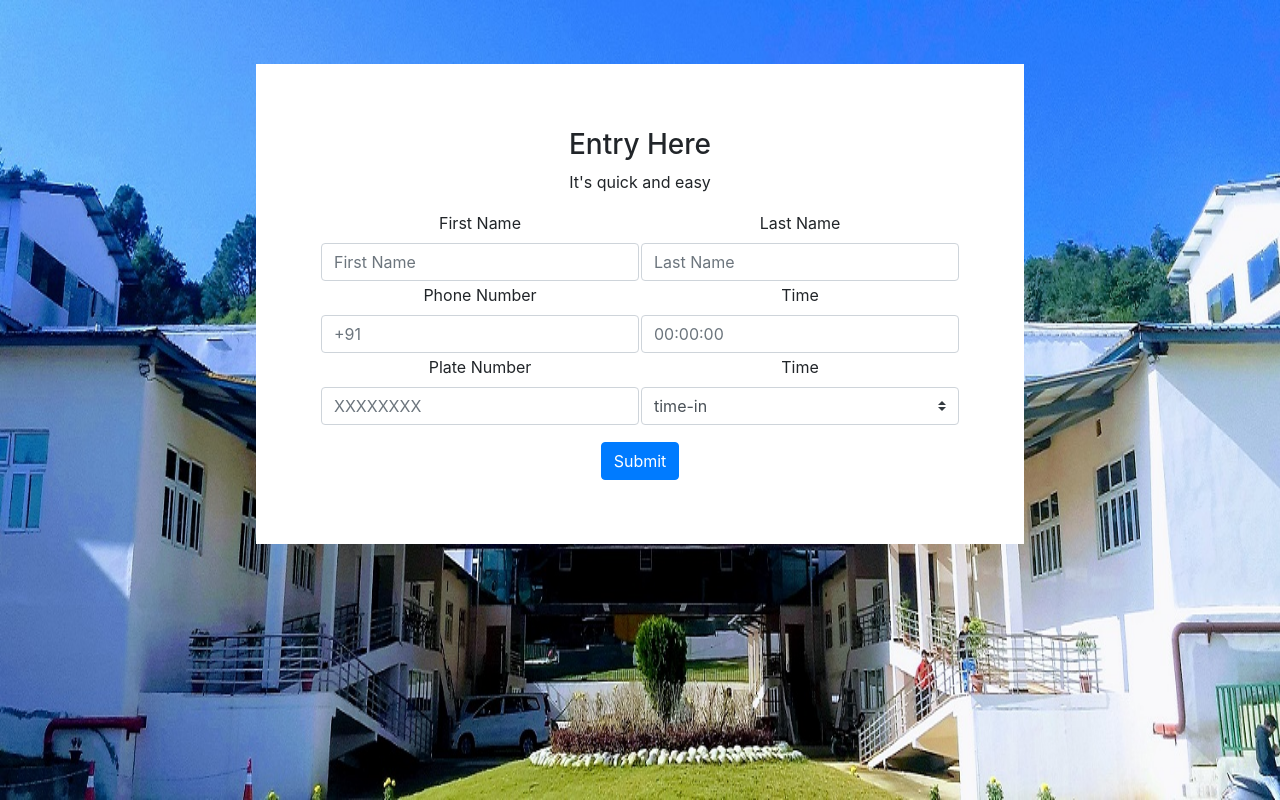
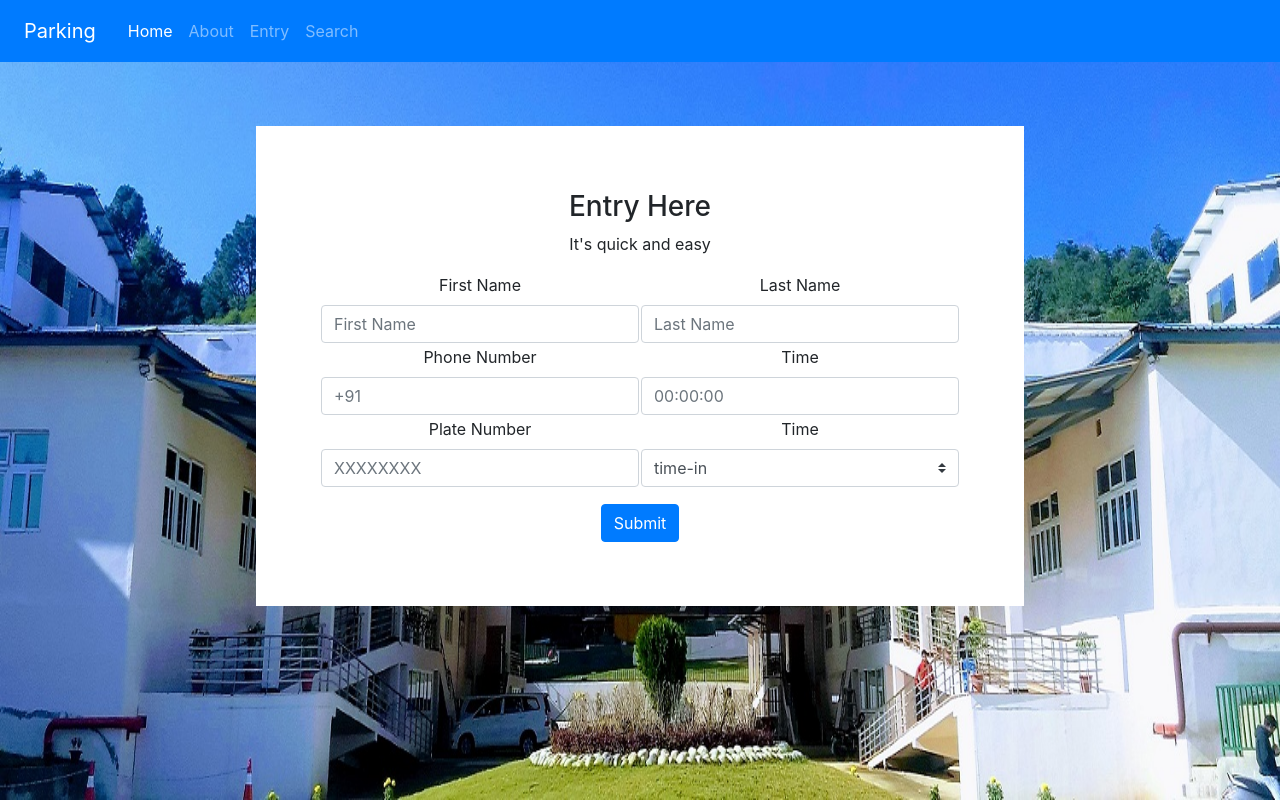
Before and after one commit to priyansh0111/parking, a plain HTML site: page entry.html in a window 1280 px wide. Drawn offline with nearby package versions, Linux system fonts and the light colour scheme.

Commit message:
Corrected Nav bar and added to other pages

```diff
--- a/entry.html
+++ b/entry.html
@@ -9,6 +9,30 @@
 </head>
 
 <body>
+  <div class="navigation">
+    <nav class="navbar navbar-expand-lg navbar-dark bg-primary">
+      <a class="navbar-brand" href="#">Parking</a>
+      <button class="navbar-toggler" type="button" data-bs-toggle="collapse" data-bs-target="#navbarSupportedContent" aria-controls="navbarSupportedContent" aria-expanded="false" aria-label="Toggle navigation">
+        <span class="navbar-toggler-icon"></span>
+      </button>
+      <div class="collapse navbar-collapse" id="navbarSupportedContent">
+        <ul class="navbar-nav mr-auto">
+          <li class="nav-item active">
+            <a class="nav-link" href="#">Home</a>
+          </li>
+          <li class="nav-item">
+            <a class="nav-link" href="#">About</a>
+          </li>
+          <li class="nav-item">
+            <a class="nav-link" href="./entry.html">Entry</a>
+          </li>
+          <li class="nav-item">
+            <a class="nav-link" href="./search.html">Search</a>
+          </li>
+        </ul>
+      </div>
+    </nav>
+  </div>
   <div class="form-entry">
     <h3>Entry Here</h3>
     <p>It's quick and easy</p>
--- a/styles.css
+++ b/styles.css
@@ -3,6 +3,9 @@
   background-repeat: no-repeat;
   background-attachment: fixed;
   background-size: 100% 100%;
+}
+.navigation a {
+  padding: 8px;
 }
 .login-box{
   background-color: white;
```
Also changed, not shown: index.html (+8 -4 lines), search.html (+24 -0 lines).
